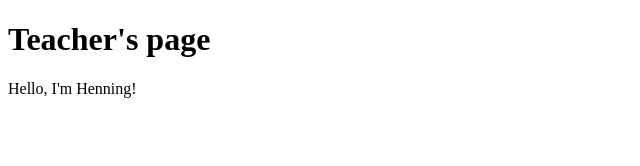
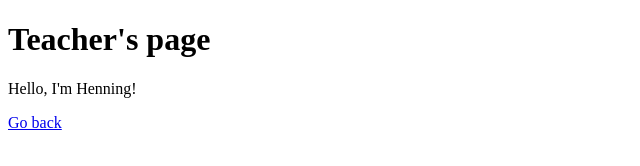
Before and after one commit to AUDL2018/students-testing, a plain HTML site: page teacher/index.html in a window 1280 px wide. Shown: the full height of the page, 0-640 px from the left. Drawn offline with Linux system fonts and the light colour scheme.

Commit message:
Added link to front page

```diff
--- a/teacher/index.html
+++ b/teacher/index.html
@@ -9,5 +9,8 @@
 <body>
   <h1>Teacher's page</h1>
   <p>Hello, I'm Henning!</p>
+  <p>
+    <a href="../">Go back</a>
+  </p>
 </body>
 </html>
```
